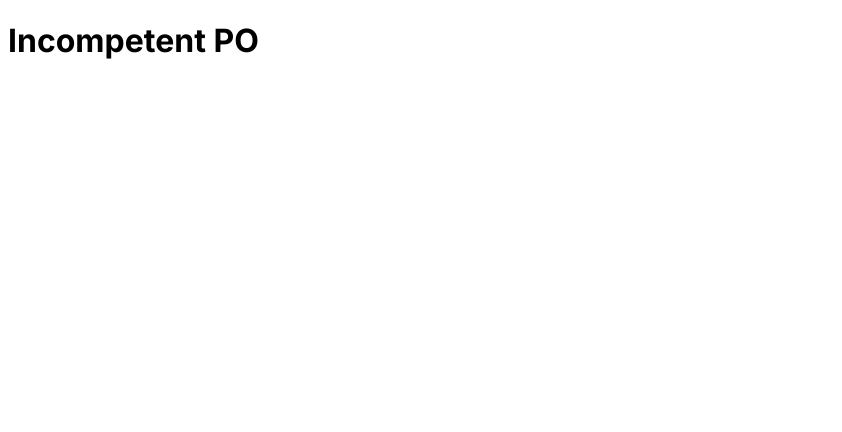
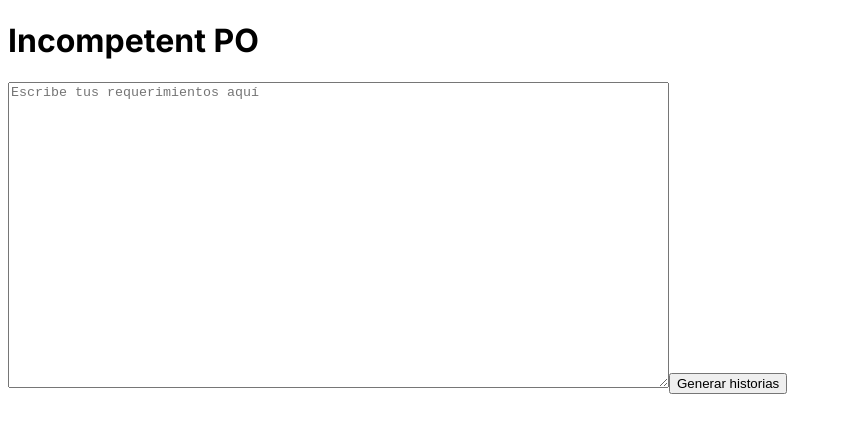
Before and after one commit to jantoniodev/incompetent-po, a Next.js app: page / in a window 1280 px wide. Shown: the top 432 px of the page, without its empty margins (0-842 px from the left). Built offline with nearby package versions, Linux system fonts and the light colour scheme.

Commit message:
Crea formulario sencillo y respuesta dummy con la visualización del json completo

```diff
--- /dev/null
+++ b/src/actions/dummyResponse.ts
@@ -0,0 +1,56 @@
+export const dummyResponse = [
+    {
+        "id": 1,
+        "title": "Generación de historias de usuario con IA",
+        "story": "Como Product Owner, quiero generar historias de usuario utilizando IA, para optimizar el proceso de creación y asegurar consistencia en la documentación.",
+        "description": "El sistema debe permitir a los Product Owners ingresar requisitos básicos y obtener historias de usuario generadas automáticamente que sigan un formato estándar.",
+        "acceptanceCriteria": {
+            "business": [
+                "El sistema debe permitir la entrada de datos básicos sobre el requisito del software.",
+                "El sistema debe generar historias de usuario consistentes y bien formateadas.",
+                "El sistema debe mejorar la eficiencia del Product Owner en la creación de historias de usuario."
+            ],
+            "technical": [
+                "El sistema debe utilizar un modelo de IA para la generación de texto.",
+                "La generación de historias de usuario debe completarse en menos de 5 segundos.",
+                "El sistema debe proporcionar una interfaz de usuario intuitiva y fácil de usar."
+            ]
+        }
+    },
+    {
+        "id": 2,
+        "title": "Edición de historias de usuario generadas",
+        "story": "Como Product Owner, quiero editar historias de usuario generadas por IA, para personalizarlas según necesidades específicas del proyecto.",
+        "description": "El sistema debe permitir que los Product Owners puedan revisar y modificar las historias de usuario generadas por la IA antes de su aprobación y uso en el backlog.",
+        "acceptanceCriteria": {
+            "business": [
+                "El sistema debe permitir la edición de cualquier parte de la historia de usuario generada.",
+                "El sistema debe guardar un historial de cambios para la trazabilidad.",
+                "El sistema debe permitir la aprobación final de la historia de usuario antes de su uso."
+            ],
+            "technical": [
+                "El sistema debe guardar los cambios en tiempo real sin pérdida de datos.",
+                "El sistema debe permitir la edición mediante una interfaz de usuario WYSIWYG (What You See Is What You Get).",
+                "El sistema debe ser capaz de revertir a versiones anteriores de una historia de usuario."
+            ]
+        }
+    },
+    {
+        "id": 3,
+        "title": "Exportación de historias de usuario",
+        "story": "Como Product Owner, quiero exportar las historias de usuario a diferentes formatos, para integrarlas con otras herramientas de gestión de proyectos.",
+        "description": "El sistema debe proporcionar la funcionalidad para exportar las historias de usuario generadas en formatos comunes como PDF, Word y JSON.",
+        "acceptanceCriteria": {
+            "business": [
+                "El sistema debe permitir la exportación de historias de usuario en múltiples formatos.",
+                "El sistema debe mantener el formato y la estructura durante la exportación.",
+                "El sistema debe permitir la exportación de una o varias historias de usuario a la vez."
+            ],
+            "technical": [
+                "El sistema debe ser capaz de exportar las historias de usuario en menos de 3 segundos.",
+                "El sistema debe proporcionar opciones de exportación desde la interfaz de usuario.",
+                "El sistema debe garantizar la seguridad y privacidad de los datos durante el proceso de exportación."
+            ]
+        }
+    }
+]
--- /dev/null
+++ b/src/actions/generate.ts
@@ -0,0 +1,54 @@
+'use server'
+
+import { UserStory } from '@/entities/userStory'
+
+import { dummyResponse } from './dummyResponse'
+
+interface UserStoryResponse {
+    result: UserStory[] | null
+}
+
+export async function generate(prevState: any, formData: FormData) {
+    const userPrompt = formData.get('prompt') as string
+
+    if (!userPrompt) {
+        throw new Error('No prompt is required')
+    }
+
+    const prompt = `
+        Actua como el product owner de una empresa de software.
+        El requerimiento es el siguiente: "${userPrompt}".
+        Debes desarrollar las historias de usuario para que el equipo de
+        desarrollo las pueda implementar siguiendo la metodologia scrum.
+        La historia de usuario debe tener el formato: “Como [perfil], quiero
+        [objetivo del software], para lograr [resultado]”,
+        debe tener una descripción de no más de un parrafo y una lista con
+        los criterios de aceptación separados por: criterios de aceptación del
+        negocio y criterios de aceptación tecnicos.
+
+        La respuesta debe seguir la siguiente interfaz de typescript pero el
+        resultado debe ser en JSON, no typescript:
+
+        interface UserStory {
+        id: number;
+        title: string;
+        story: string;
+        description: string;
+        acceptanceCriteria: AcceptanceCriteria;
+        }
+
+        interface AcceptanceCriteria {
+        business: string[];
+        technical: string[];
+        }
+    `
+
+    return new Promise<UserStoryResponse>((resolve, reject) => {
+        setTimeout(() => {
+            console.log('Generating stories...')
+            resolve({
+                result: dummyResponse
+            })
+        }, 10_000)
+    })
+}
--- a/src/app/page.tsx
+++ b/src/app/page.tsx
@@ -1,9 +1,25 @@
+'use client'
+
+import { useState } from 'react'
+
+import { PromptForm } from '@/components/PromptForm'
+
 import styles from "./page.module.css";
 
 export default function Home() {
+    const [response, setResponse] = useState<any>(null)
+
     return (
         <div>
             <h1>Incompetent PO</h1>
+            <PromptForm onResponse={setResponse}/>
+
+            {
+                response &&
+                <pre className={styles.response}>
+                    {JSON.stringify(response, null, 4)}
+                </pre>
+            }
         </div>
     )
 }
--- /dev/null
+++ b/src/components/PromptForm/index.tsx
@@ -0,0 +1,46 @@
+'use client'
+
+import { useFormStatus, useFormState } from 'react-dom'
+
+import { generate } from '@/actions/generate'
+import { useEffect } from 'react'
+
+const initialState = {
+    result: null
+}
+
+interface PromptFormProps {
+    onResponse: (response: any) => void
+}
+
+function StatusButton() {
+    const status = useFormStatus()
+
+    if(status.pending) {
+        return <input type="submit" value="Obteniendo respuesta..." disabled/>
+    }
+
+    return <input type="submit" value="Generar historias"/>
+}
+
+export function PromptForm({ onResponse }: PromptFormProps) {
+    const [state, formAction] = useFormState(generate, initialState)
+
+    useEffect(() => {
+        if (state.result) {
+            onResponse(state.result)
+        }
+    }, [state])
+
+    return (
+        <form action={formAction}>
+            <textarea
+                name="prompt"
+                id="prompt"
+                cols={80}
+                rows={20}
+                placeholder="Escribe tus requerimientos aquí"/>
+            <StatusButton/>
+        </form>
+    )
+}
--- /dev/null
+++ b/src/entities/userStory.ts
@@ -0,0 +1,12 @@
+interface AcceptanceCriteria {
+    business: string[];
+    technical: string[];
+}
+
+export interface UserStory {
+    id: number;
+    title: string;
+    story: string;
+    description: string;
+    acceptanceCriteria: AcceptanceCriteria;
+}
```
